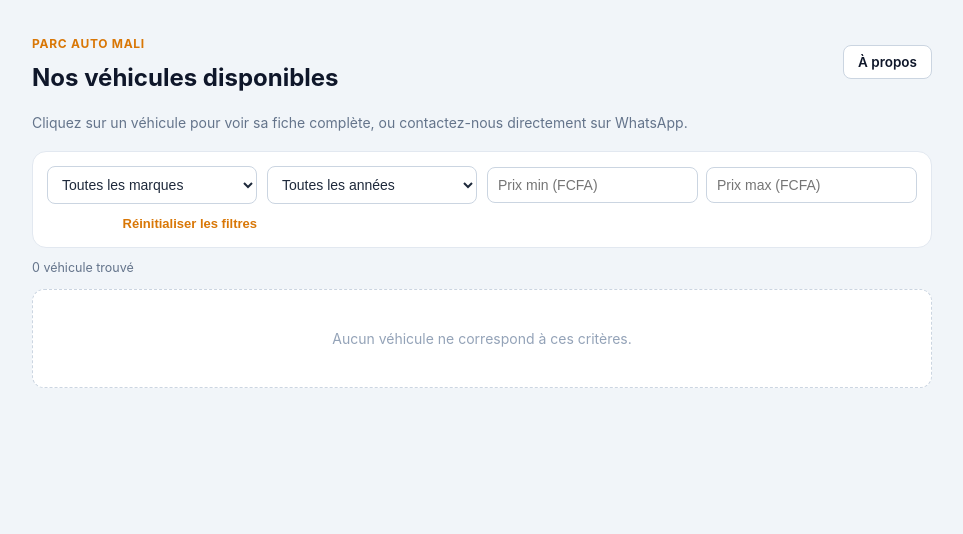
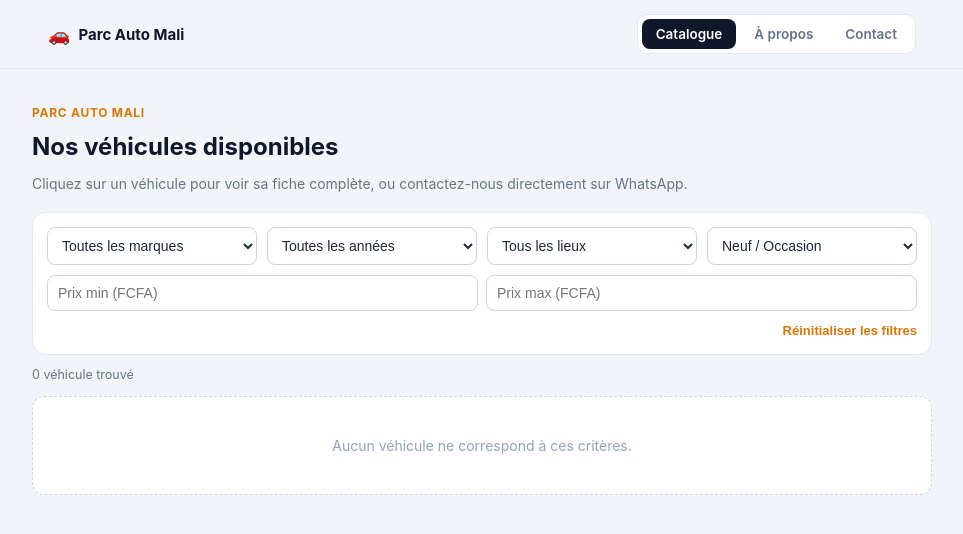
Before and after one commit to falassa-coder/testparcauto, a plain HTML site: page index.html in a window 1280 px wide. Both pictures are taken after a click on the button "Réinitialiser les filtres". Shown: the whole page, without its empty margins (158-1121 px from the left). Drawn offline with Linux system fonts and the light colour scheme; no server answers.

Commit message:
Update index.html

```diff
--- a/index.html
+++ b/index.html
@@ -6,14 +6,23 @@
 <title>Parc Auto Mali — Catalogue</title>
 <style>
   * { box-sizing: border-box; }
-  body { font-family: -apple-system, "Segoe UI", Roboto, Arial, sans-serif; background: #f1f5f9; margin: 0; padding: 24px 16px; color: #1e293b; }
+  body { font-family: -apple-system, "Segoe UI", Roboto, Arial, sans-serif; background: #f1f5f9; margin: 0; color: #1e293b; }
+
+  /* ---- En-tête / navigation commune ---- */
+  .entete-site { position: sticky; top: 0; z-index: 20; background: rgba(241,245,249,0.92); backdrop-filter: blur(8px); border-bottom: 1px solid #e2e8f0; }
+  .entete-conteneur { max-width: 900px; margin: 0 auto; display: flex; align-items: center; justify-content: space-between; gap: 12px; flex-wrap: wrap; padding: 14px 16px; }
+  .marque-site { display: flex; align-items: center; gap: 8px; font-weight: 700; font-size: 15px; color: #0f172a; text-decoration: none; }
+  .logo-site { font-size: 18px; }
+  .nav-site { display: flex; gap: 4px; background: white; border: 1px solid #e2e8f0; padding: 4px; border-radius: 10px; }
+  .nav-lien { font-size: 13.5px; font-weight: 600; color: #64748b; text-decoration: none; padding: 7px 14px; border-radius: 8px; transition: background .15s, color .15s; }
+  .nav-lien:hover { color: #0f172a; }
+  .nav-lien.actif { background: #0f172a; color: white; }
+
+  .page { padding: 24px 16px 40px; }
   .conteneur { max-width: 900px; margin: 0 auto; }
-  .entete-page { display: flex; align-items: center; justify-content: space-between; flex-wrap: wrap; gap: 8px; }
   .eyebrow { font-size: 12px; font-weight: 700; letter-spacing: 0.06em; text-transform: uppercase; color: #d97706; }
   h1 { margin: 4px 0 8px; font-size: 24px; color: #0f172a; }
   .sous-titre { color: #64748b; font-size: 14px; margin-bottom: 20px; }
-  .lien-apropos { font-size: 13.5px; font-weight: 600; color: #0f172a; text-decoration: none; border: 1px solid #cbd5e1; padding: 8px 14px; border-radius: 8px; background: white; }
-  .lien-apropos:hover { background: #f8fafc; }
 
   .barre-filtres { background: white; border: 1px solid #e2e8f0; border-radius: 14px; padding: 14px; margin-bottom: 20px; display: grid; grid-template-columns: repeat(2, 1fr); gap: 10px; }
   .barre-filtres select, .barre-filtres input { width: 100%; border: 1px solid #cbd5e1; border-radius: 8px; padding: 9px 10px; font-size: 14px; background: #fff; color: #1e293b; }
@@ -34,7 +43,11 @@
   .marque { font-weight: 700; font-size: 16px; color: #0f172a; }
   .prix { font-weight: 700; font-size: 18px; color: #d97706; margin: 6px 0; }
   .details { font-size: 13px; color: #64748b; margin-bottom: 8px; }
-  .badge-paiement { display: inline-block; font-size: 11px; font-weight: 700; color: #92400e; background: #fef3c7; padding: 2px 8px; border-radius: 5px; margin-bottom: 8px; }
+  .badges-carte { display: flex; flex-wrap: wrap; gap: 6px; margin-bottom: 8px; }
+  .badge-paiement { display: inline-block; font-size: 11px; font-weight: 700; color: #92400e; background: #fef3c7; padding: 2px 8px; border-radius: 5px; }
+  .badge-etat { display: inline-block; font-size: 11px; font-weight: 700; padding: 2px 8px; border-radius: 5px; }
+  .badge-etat.neuf { color: #166534; background: #dcfce7; }
+  .badge-etat.occasion { color: #334155; background: #e2e8f0; }
   .voir-plus { font-size: 13px; font-weight: 600; color: #0f172a; }
 
   .vide { text-align: center; padding: 40px 20px; color: #94a3b8; font-size: 14px; background: white; border: 1px dashed #cbd5e1; border-radius: 12px; }
@@ -42,25 +55,42 @@
 
   @media (min-width: 640px) {
     .barre-filtres { grid-template-columns: repeat(4, 1fr); align-items: center; }
-    .champ-prix-annee { grid-column: span 2; }
-    .btn-reinitialiser { grid-column: auto; text-align: right; }
+    .champ-prix-annee { grid-column: span 4; }
+    .btn-reinitialiser { grid-column: auto; text-align: right; grid-column: span 4; }
   }
 </style>
 </head>
 <body>
+  <header class="entete-site">
+    <div class="entete-conteneur">
+      <a href="index.html" class="marque-site"><span class="logo-site">🚗</span> Parc Auto Mali</a>
+      <nav class="nav-site">
+        <a href="index.html" class="nav-lien actif">Catalogue</a>
+        <a href="apropos.html" class="nav-lien">À propos</a>
+        <a href="contact.html" class="nav-lien">Contact</a>
+      </nav>
+    </div>
+  </header>
+
+  <div class="page">
     <div class="conteneur">
-    <div class="entete-page">
-      <div>
       <p class="eyebrow">Parc Auto Mali</p>
       <h1>Nos véhicules disponibles</h1>
-      </div>
-      <a class="lien-apropos" href="apropos.html">À propos</a>
-    </div>
       <p class="sous-titre">Cliquez sur un véhicule pour voir sa fiche complète, ou contactez-nous directement sur WhatsApp.</p>
 
       <div class="barre-filtres">
         <select id="filtreMarque"><option value="">Toutes les marques</option></select>
         <select id="filtreAnnee"><option value="">Toutes les années</option></select>
+        <select id="filtreLieu">
+          <option value="">Tous les lieux</option>
+          <option value="Bamako">Bamako</option>
+          <option value="Kayes">Kayes</option>
+        </select>
+        <select id="filtreEtat">
+          <option value="">Neuf / Occasion</option>
+          <option value="Neuf">Neuf</option>
+          <option value="Occasion">Occasion</option>
+        </select>
         <div class="champ-prix-annee">
           <input id="filtrePrixMin" type="number" placeholder="Prix min (FCFA)" />
           <input id="filtrePrixMax" type="number" placeholder="Prix max (FCFA)" />
@@ -70,6 +100,7 @@
 
       <p class="compteur-resultats" id="compteurResultats"></p>
       <div id="zoneCatalogue" class="chargement">Chargement du catalogue…</div>
+    </div>
   </div>
 
   <script type="module">
@@ -92,6 +123,8 @@
     const compteurResultats = document.getElementById("compteurResultats");
     const filtreMarque = document.getElementById("filtreMarque");
     const filtreAnnee = document.getElementById("filtreAnnee");
+    const filtreLieu = document.getElementById("filtreLieu");
+    const filtreEtat = document.getElementById("filtreEtat");
     const filtrePrixMin = document.getElementById("filtrePrixMin");
     const filtrePrixMax = document.getElementById("filtrePrixMax");
     const btnReinitialiser = document.getElementById("btnReinitialiser");
@@ -117,12 +150,16 @@
     function appliquerFiltresEtAfficher() {
       const marque = filtreMarque.value;
       const annee = filtreAnnee.value;
+      const lieu = filtreLieu.value;
+      const etat = filtreEtat.value;
       const prixMin = filtrePrixMin.value ? Number(filtrePrixMin.value) : null;
       const prixMax = filtrePrixMax.value ? Number(filtrePrixMax.value) : null;
 
       const resultats = tousLesVehicules.filter((v) => {
         if (marque && extraireMarque(v.marque) !== marque) return false;
         if (annee && String(v.annee) !== annee) return false;
+        if (lieu && v.lieu !== lieu) return false;
+        if (etat && v.etat !== etat) return false;
         if (prixMin !== null && v.prix < prixMin) return false;
         if (prixMax !== null && v.prix > prixMax) return false;
         return true;
@@ -144,8 +181,10 @@
         const photo = photoUrls[0]
           ? `<img class="photo-vehicule" src="${photoUrls[0]}" alt="${v.marque}" />`
           : `<div class="photo-vide">🚗</div>`;
-        const badge = v.paiementEchelonne ? `<div class="badge-paiement">Paiement en 3x possible</div>` : "";
+        const badgePaiement = v.paiementEchelonne ? `<div class="badge-paiement">Paiement en 3x possible</div>` : "";
+        const badgeEtat = v.etat ? `<div class="badge-etat ${v.etat === "Neuf" ? "neuf" : "occasion"}">${v.etat}</div>` : "";
         const energieTexte = v.energie ? ` · ${v.energie}` : "";
+        const lieuTexte = v.lieu ? ` · 📍 ${v.lieu}` : "";
 
         const lien = document.createElement("a");
         lien.className = "carte-vehicule";
@@ -155,8 +194,8 @@
           <div class="contenu-carte">
             <div class="marque">${v.marque}</div>
             <div class="prix">${Number(v.prix).toLocaleString("fr-FR")} FCFA</div>
-            <div class="details">${v.annee} · ${Number(v.km).toLocaleString("fr-FR")} km${energieTexte}</div>
-            ${badge}
+            <div class="details">${v.annee} · ${Number(v.km).toLocaleString("fr-FR")} km${energieTexte}${lieuTexte}</div>
+            <div class="badges-carte">${badgeEtat}${badgePaiement}</div>
             <div class="voir-plus">Voir la fiche complète →</div>
           </div>
         `;
@@ -164,13 +203,14 @@
       });
     }
 
-    [filtreMarque, filtreAnnee, filtrePrixMin, filtrePrixMax].forEach((champ) => {
+    [filtreMarque, filtreAnnee, filtreLieu, filtreEtat, filtrePrixMin, filtrePrixMax].forEach((champ) => {
       champ.addEventListener("input", appliquerFiltresEtAfficher);
       champ.addEventListener("change", appliquerFiltresEtAfficher);
     });
 
     btnReinitialiser.addEventListener("click", () => {
-      filtreMarque.value = ""; filtreAnnee.value = ""; filtrePrixMin.value = ""; filtrePrixMax.value = "";
+      filtreMarque.value = ""; filtreAnnee.value = ""; filtreLieu.value = ""; filtreEtat.value = "";
+      filtrePrixMin.value = ""; filtrePrixMax.value = "";
       appliquerFiltresEtAfficher();
     });
 
```
Lines whose indentation alone changed are shown as unchanged.
